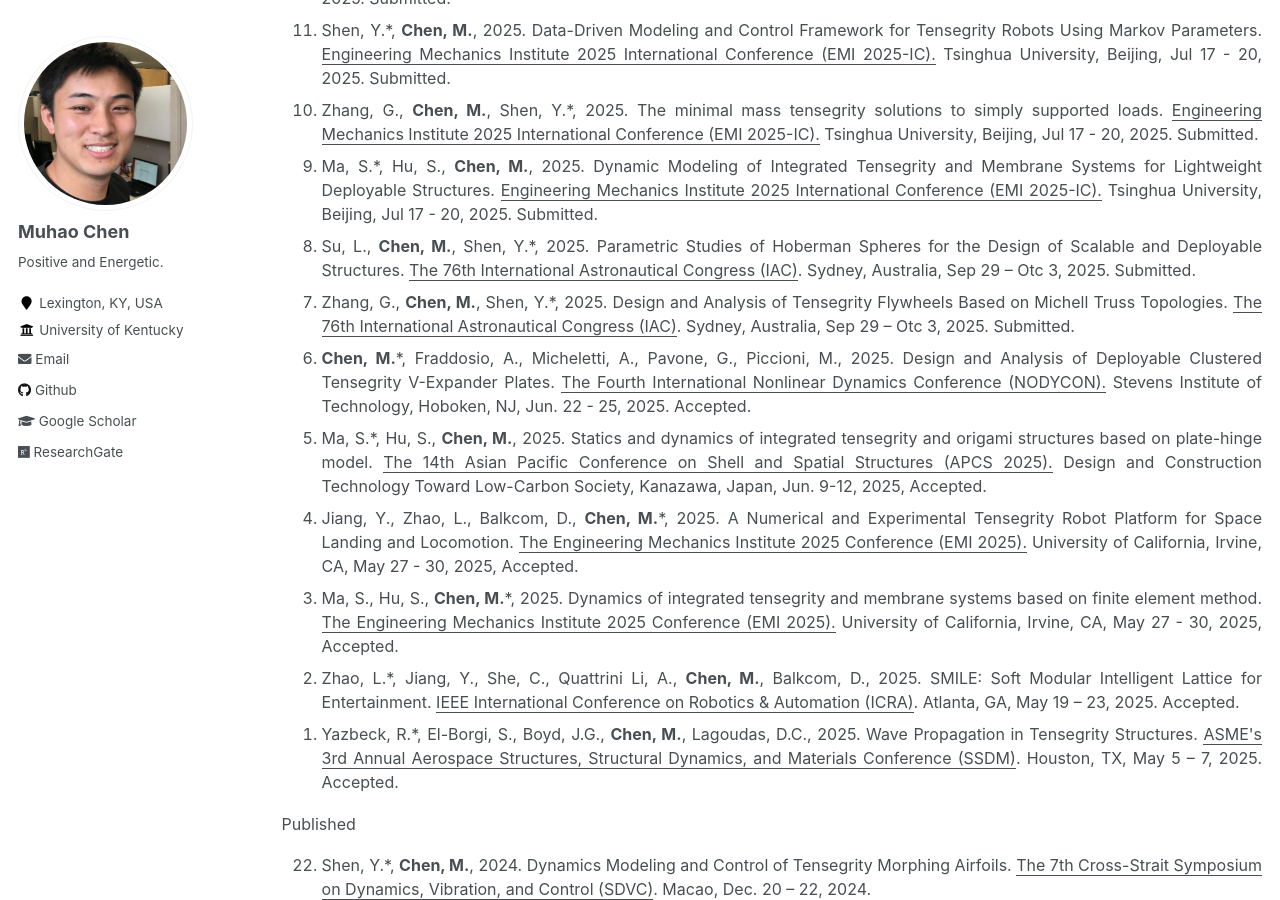
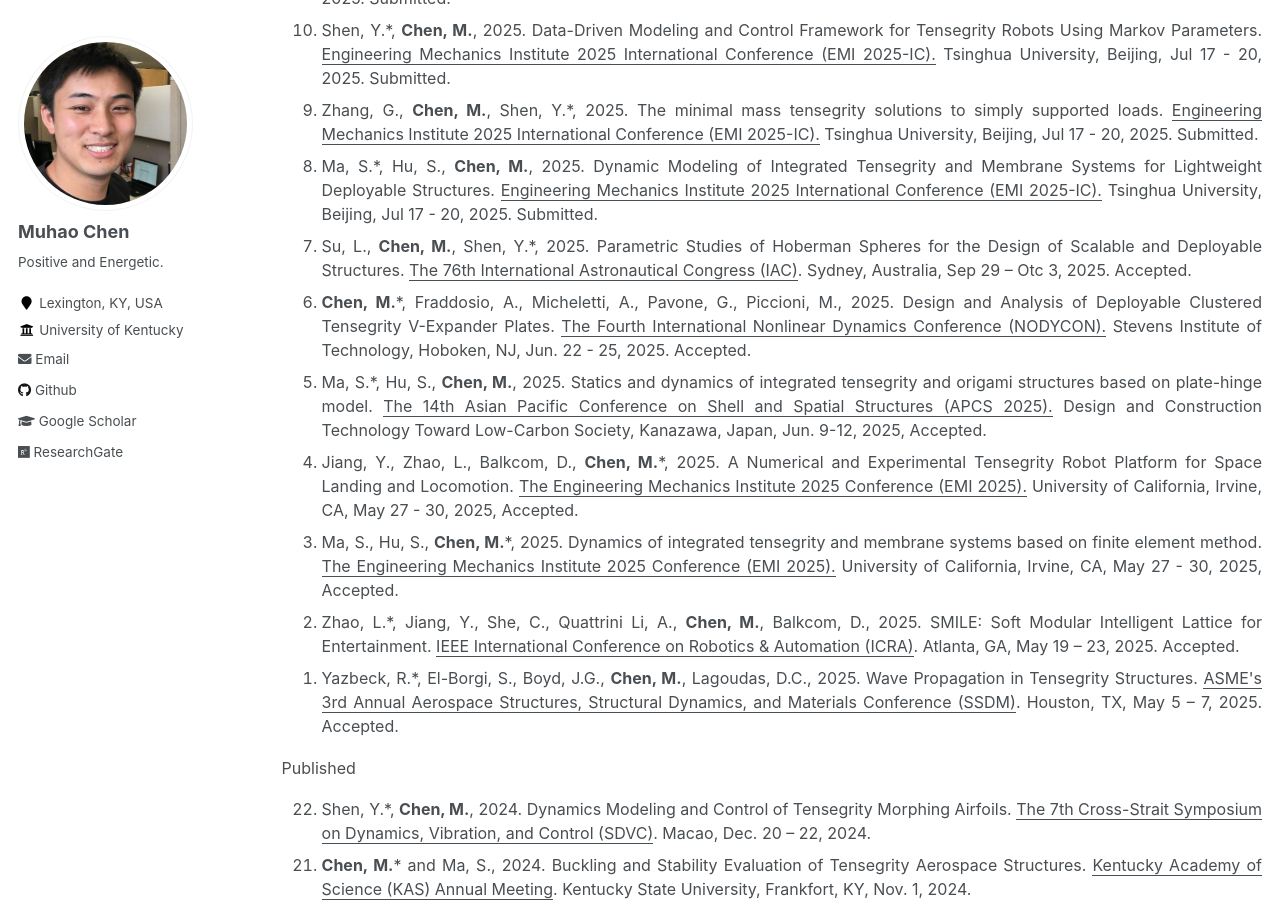
Before and after one commit to Muhao-Chen/muhao-chen.github.io, a Jekyll site: the page built from _pages/publication.md, in a window 1280 px wide and 900 px high, scrolled down 4641 px. Built offline with Jekyll 4.4.1, drawn with Linux system fonts in a browser that asks for light colours.

Commit message:
Update publication.md

```diff
--- a/_pages/publication.md
+++ b/_pages/publication.md
@@ -117,8 +117,8 @@ Submitted
 <li> Shen, Y.*, <strong>Chen, M.</strong>, 2025. Data-Driven Modeling and Control Framework for Tensegrity Robots Using Markov Parameters. <u>Engineering Mechanics Institute 2025 International Conference (EMI 2025-IC).</u> Tsinghua University, Beijing, Jul 17 - 20, 2025. Submitted. </li>
 <li> Zhang, G., <strong>Chen, M.</strong>, Shen, Y.*, 2025. The minimal mass tensegrity solutions to simply supported loads. <u>Engineering Mechanics Institute 2025 International Conference (EMI 2025-IC).</u> Tsinghua University, Beijing, Jul 17 - 20, 2025. Submitted. </li>
 <li> Ma, S.*, Hu, S., <strong>Chen, M.</strong>, 2025. Dynamic Modeling of Integrated Tensegrity and Membrane Systems for Lightweight Deployable Structures. <u>Engineering Mechanics Institute 2025 International Conference (EMI 2025-IC).</u> Tsinghua University, Beijing, Jul 17 - 20, 2025. Submitted. </li>
-<li> Su, L., <strong>Chen, M.</strong>, Shen, Y.*, 2025. Parametric Studies of Hoberman Spheres for the Design of Scalable and Deployable Structures. <u>The 76th International Astronautical Congress (IAC)</u>. Sydney, Australia, Sep 29 – Otc 3, 2025. Submitted. </li>
-<li> Zhang, G., <strong>Chen, M.</strong>, Shen, Y.*, 2025. Design and Analysis of Tensegrity Flywheels Based on Michell Truss Topologies. <u>The 76th International Astronautical Congress (IAC)</u>. Sydney, Australia, Sep 29 – Otc 3, 2025. Submitted. </li>
+<li> Su, L., <strong>Chen, M.</strong>, Shen, Y.*, 2025. Parametric Studies of Hoberman Spheres for the Design of Scalable and Deployable Structures. <u>The 76th International Astronautical Congress (IAC)</u>. Sydney, Australia, Sep 29 – Otc 3, 2025. Accepted. </li>
+<!-- <li> Zhang, G., <strong>Chen, M.</strong>, Shen, Y.*, 2025. Design and Analysis of Tensegrity Flywheels Based on Michell Truss Topologies. <u>The 76th International Astronautical Congress (IAC)</u>. Sydney, Australia, Sep 29 – Otc 3, 2025. Submitted. </li> -->
 <!-- <li>Jiang, Y., Zhao, L., Balkcom, D., <strong>Chen, M.</strong>*, 2025. A Numerical and Experimental Tensegrity Robot Platform for Space Landing and Locomotion. <u>Engineering Mechanics Institute Conference 2025 (EMI 2025)</u>. Anaheim, CA, May 27, 2025. Submitted.</li> -->
 <!-- <li>Ma, S., Hu, S., <strong>Chen, M.</strong>*, 2025. Dynamics of integrated tensegrity and membrane systems based on finite element method. <u>Engineering Mechanics Institute Conference 2025 (EMI 2025)</u>. Anaheim, CA, May 27, 2025. Submitted.</li> -->
 <li><strong>Chen, M.</strong>*, Fraddosio, A., Micheletti, A., Pavone, G., Piccioni, M., 2025. Design and Analysis of Deployable Clustered Tensegrity V-Expander Plates. <u>The Fourth International Nonlinear Dynamics Conference (NODYCON).</u> Stevens Institute of Technology, Hoboken, NJ, Jun. 22 - 25, 2025. Accepted.</li>
```
